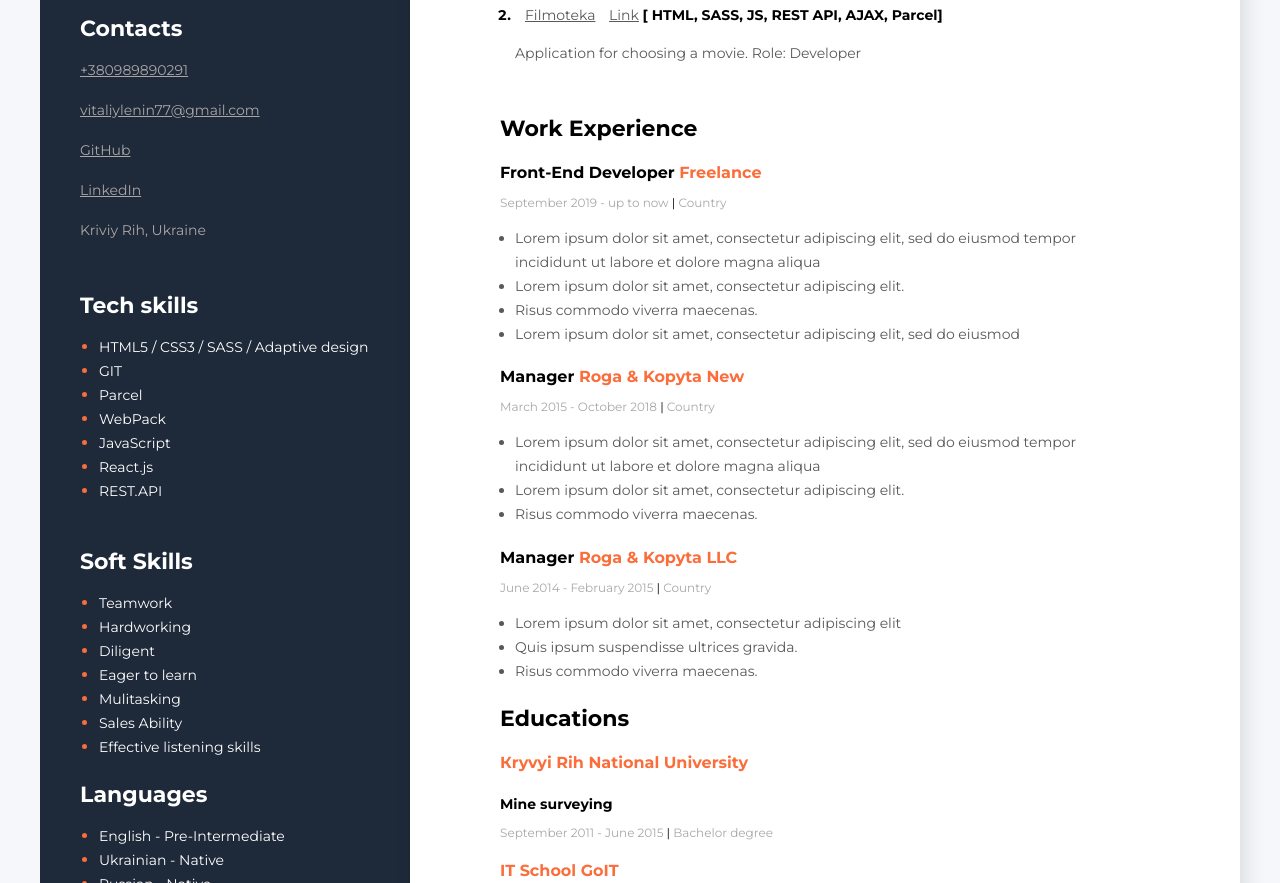
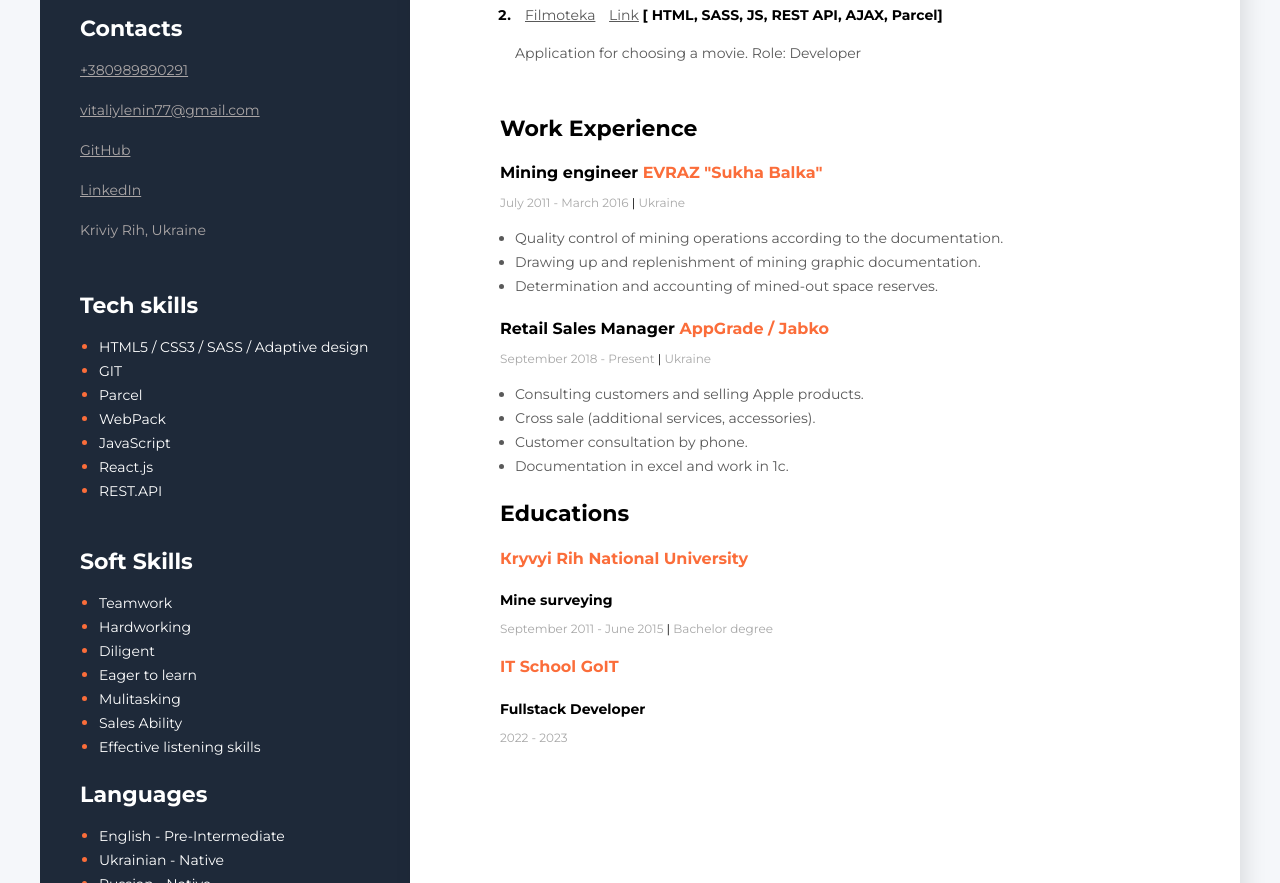
Before and after one commit to VitaliyLenin/Resume, a plain HTML site: page index.html in a window 1280 px wide. Shown: the part 585-1468 px from the top of the page. Drawn offline with nearby package versions, Linux system fonts and the light colour scheme.

Commit message:
Update Work Experience

```diff
--- a/index.html
+++ b/index.html
@@ -93,47 +93,53 @@
           <!--Company 1-->
           <div>
             <h4 class="work-position">
-              Front-End Developer <span class="organization">Freelance</span>
+              Mining engineer
+              <span class="organization">EVRAZ "Sukha Balka"</span>
             </h4>
             <p class="period">
-              September 2019 - up to now <span class="line">|</span> Country
+              July 2011 - March 2016 <span class="line">|</span> Ukraine
             </p>
             <ul class="work-list">
               <li class="work-list-item">
-                Lorem ipsum dolor sit amet, consectetur adipiscing elit, sed do
-                eiusmod tempor incididunt ut labore et dolore magna aliqua
+                Quality control of mining operations according to the
+                documentation.
               </li>
               <li class="work-list-item">
-                Lorem ipsum dolor sit amet, consectetur adipiscing elit.
+                Drawing up and replenishment of mining graphic documentation.
               </li>
-              <li class="work-list-item">Risus commodo viverra maecenas.</li>
               <li class="work-list-item">
+                Determination and accounting of mined-out space reserves.
+              </li>
+              <!-- <li class="work-list-item">
                 Lorem ipsum dolor sit amet, consectetur adipiscing elit, sed do
                 eiusmod
-              </li>
+              </li> -->
             </ul>
           </div>
           <!--Company 2-->
           <div>
             <h4 class="work-position">
-              Manager <span class="organization">Roga & Kopyta New</span>
+              Retail Sales Manager
+              <span class="organization">AppGrade / Jabko</span>
             </h4>
             <p class="period">
-              March 2015 - October 2018 <span class="line">|</span> Country
+              September 2018 - Present <span class="line">|</span> Ukraine
             </p>
             <ul class="work-list">
               <li class="work-list-item">
-                Lorem ipsum dolor sit amet, consectetur adipiscing elit, sed do
-                eiusmod tempor incididunt ut labore et dolore magna aliqua
+                Consulting customers and selling Apple products.
               </li>
               <li class="work-list-item">
-                Lorem ipsum dolor sit amet, consectetur adipiscing elit.
+                Сross sale (additional services, accessories).
               </li>
-              <li class="work-list-item">Risus commodo viverra maecenas.</li>
+              <li class="work-list-item">Customer consultation by phone.</li>
+              <li class="work-list-item">
+                Documentation in excel and work in 1c.
+              </li>
             </ul>
           </div>
           <!--Company 3-->
-          <div>
+          <!-- <div>
             <h4 class="work-position">
               Manager <span class="organization">Roga & Kopyta LLC</span>
             </h4>
@@ -149,7 +155,7 @@
               </li>
               <li class="work-list-item">Risus commodo viverra maecenas.</li>
             </ul>
-          </div>
+          </div> -->
           <!--Educations-->
           <div class="educations">
             <h3 class="title">Educations</h3>
```
